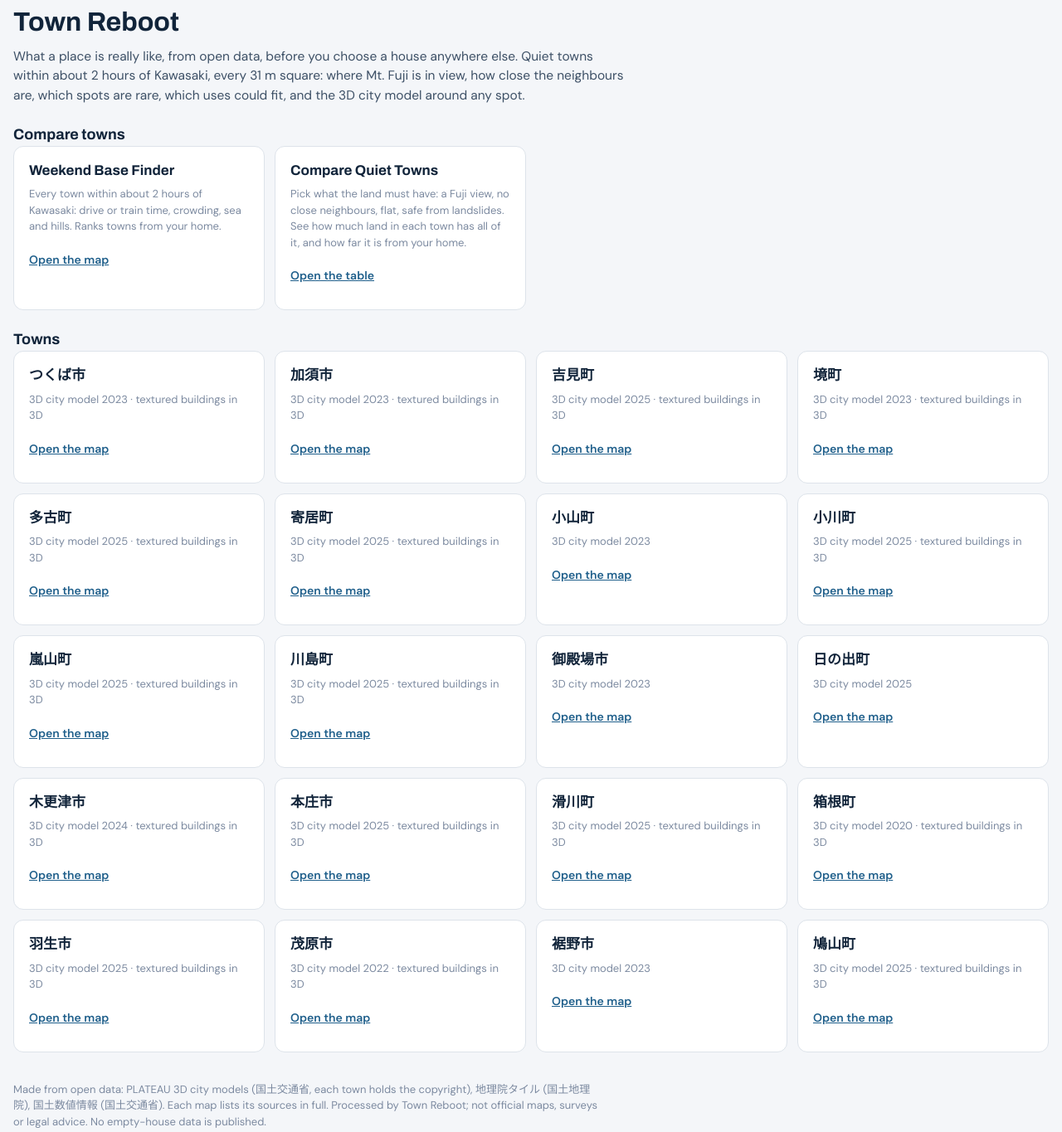
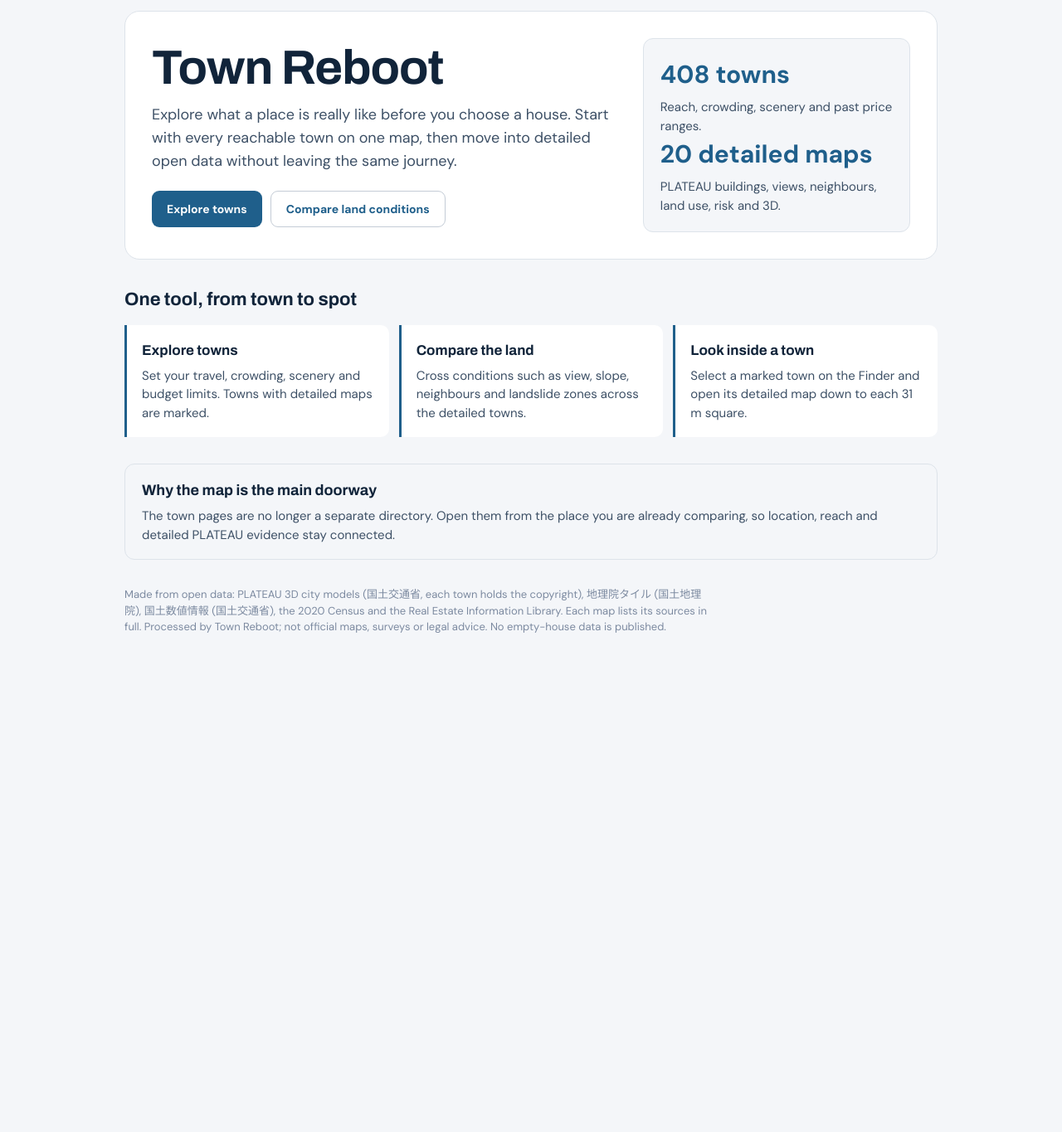
Before and after one commit to onuresen/onuresen.github.io, a plain HTML site: page town-reboot/index.html in a window 1280 px wide. Shown: the part 64-1429 px from the top of the page at 83% size. After the commit the page ends 886 px from the top, so only its background shows below. Drawn offline with Linux system fonts and the light colour scheme.

Commit message:
Town Reboot: make the map the main doorway

```diff
--- a/town-reboot/index.html
+++ b/town-reboot/index.html
@@ -1,5 +1,5 @@
 <!doctype html><html lang="en"><head><meta charset="utf-8"><meta name="viewport" content="width=device-width,initial-scale=1,viewport-fit=cover">
-<meta name="description" content="What a place is really like, from open data: Fuji views, neighbours, rare spots and uses for quiet towns around Tokyo, with 3D city models.">
+<meta name="description" content="Explore towns around Kawasaki on one map, compare land conditions, and open detailed PLATEAU town maps.">
 <title>Town Reboot</title><link rel="preconnect" href="https://fonts.gstatic.com" crossorigin><link rel="stylesheet" href="https://fonts.googleapis.com/css2?family=Archivo:wght@600;700&family=DM+Sans:wght@400;500;600;700&display=swap"><style>/* =============================================================================
    ui-base.css — Shared Tier-A base for the maker-layer tools
    VERSION 1.2.0   ·   CANONICAL SOURCE — edit ONLY here.
@@ -404,56 +404,25 @@ a { color: var(--accent); }
 .tr-wide { max-width: 1400px; margin: 0 auto; display: flex; flex-direction: column; gap: 22px; }
 .tr-lede { color: var(--text2); margin: 6px 0 0; max-width: 70ch; font-size: 15.5px; }
 </style><style>
-.grid{display:grid;grid-template-columns:repeat(auto-fill,minmax(min(100%,260px),1fr));gap:12px}
-.card{display:flex;flex-direction:column;gap:6px}.card h3{font-size:17px;margin:0}.card .meta{color:var(--text3);font-size:13px;margin:0}
-.links a{font-weight:600;font-size:14px}h1{font-size:32px;margin:0}h2{font-size:18px;margin:0}.foot{color:var(--text3);font-size:13px;max-width:80ch}
+.home-shell{max-width:980px;margin:0 auto;display:flex;flex-direction:column;gap:32px}
+.hero{display:grid;grid-template-columns:minmax(0,1.4fr) minmax(260px,.8fr);gap:28px;align-items:center;padding:32px;border:1px solid var(--border);border-radius:18px;background:var(--surface)}
+h1{font-size:clamp(34px,6vw,58px);line-height:1.02;margin:0;letter-spacing:-1px}.lede{font-size:18px;line-height:1.55;color:var(--text2);max-width:60ch;margin:14px 0 22px}
+.actions{display:flex;flex-wrap:wrap;gap:10px}.primary,.secondary{display:inline-flex;align-items:center;justify-content:center;min-height:44px;padding:0 18px;border-radius:9px;font-weight:700;text-decoration:none}
+.primary{background:var(--accent);color:var(--surface)}.secondary{border:1px solid var(--border2);color:var(--accent);background:var(--surface)}
+.scope{padding:20px;border-radius:12px;background:var(--bg);border:1px solid var(--border)}.scope strong{font-size:30px;display:block;color:var(--accent)}.scope p{margin:6px 0 0;color:var(--text2);font-size:15px}
+.journey h2{font-size:22px;margin:0 0 14px}.steps{display:grid;grid-template-columns:repeat(3,1fr);gap:12px}.step{padding:18px;border-left:3px solid var(--accent);background:var(--surface);border-radius:0 10px 10px 0}.step h3{font-size:17px;margin:0 0 6px}.step p{font-size:15px;line-height:1.5;color:var(--text2);margin:0}
+.note{padding:18px 20px;border:1px solid var(--border);border-radius:12px}.note h2{font-size:18px;margin:0 0 6px}.note p{margin:0;color:var(--text2);font-size:15px;line-height:1.5}.foot{color:var(--text3);font-size:13px;max-width:80ch;margin:0}
+@media(max-width:700px){.home-shell{gap:22px}.hero{grid-template-columns:1fr;padding:22px}.steps{grid-template-columns:1fr}.actions a{width:100%}}
 </style></head><body><div class="tr-page"><div class="tr-wide">
-<a class="back" href="https://onuresen.github.io/">onuresen.github.io</a>
-<header><h1>Town Reboot</h1><p class="tr-lede">What a place is really like, from open data, before you choose a house anywhere else. Quiet towns within about 2 hours of Kawasaki, every 31 m square: where Mt. Fuji is in view, how close the neighbours are, which spots are rare, which uses could fit, and the 3D city model around any spot.</p></header>
-<section><h2>Compare towns</h2><div class="grid">
-  <article class="card"><h3>Weekend Base Finder</h3><p class="meta">Every town within about 2 hours of Kawasaki: drive or train time, crowding, sea and hills. Ranks towns from your home.</p><p class="links"><a href="finder.html">Open the map</a></p></article>
-  <article class="card"><h3>Compare Quiet Towns</h3><p class="meta">Pick what the land must have: a Fuji view, no close neighbours, flat, safe from landslides. See how much land in each town has all of it, and how far it is from your home.</p><p class="links"><a href="compare.html">Open the table</a></p></article>
+<div class="home-shell"><a class="back" href="https://onuresen.github.io/">onuresen.github.io</a>
+<header class="hero"><div><h1>Town Reboot</h1><p class="lede">Explore what a place is really like before you choose a house. Start with every reachable town on one map, then move into detailed open data without leaving the same journey.</p>
+<div class="actions"><a class="primary" href="finder.html">Explore towns</a><a class="secondary" href="compare.html">Compare land conditions</a></div></div>
+<aside class="scope"><strong>408 towns</strong><p>Reach, crowding, scenery and past price ranges.</p><strong>20 detailed maps</strong><p>PLATEAU buildings, views, neighbours, land use, risk and 3D.</p></aside></header>
+<section class="journey"><h2>One tool, from town to spot</h2><div class="steps">
+<article class="step"><h3>Explore towns</h3><p>Set your travel, crowding, scenery and budget limits. Towns with detailed maps are marked.</p></article>
+<article class="step"><h3>Compare the land</h3><p>Cross conditions such as view, slope, neighbours and landslide zones across the detailed towns.</p></article>
+<article class="step"><h3>Look inside a town</h3><p>Select a marked town on the Finder and open its detailed map down to each 31 m square.</p></article>
 </div></section>
-<section><h2>Towns</h2><div class="grid">
-  <article class="card"><h3>つくば市</h3><p class="meta">3D city model 2023 · textured buildings in 3D</p>
-  <p class="links"><a href="view-08220.html">Open the map</a></p></article>
-  <article class="card"><h3>加須市</h3><p class="meta">3D city model 2023 · textured buildings in 3D</p>
-  <p class="links"><a href="view-11210.html">Open the map</a></p></article>
-  <article class="card"><h3>吉見町</h3><p class="meta">3D city model 2025 · textured buildings in 3D</p>
-  <p class="links"><a href="view-11347.html">Open the map</a></p></article>
-  <article class="card"><h3>境町</h3><p class="meta">3D city model 2023 · textured buildings in 3D</p>
-  <p class="links"><a href="view-08546.html">Open the map</a></p></article>
-  <article class="card"><h3>多古町</h3><p class="meta">3D city model 2025 · textured buildings in 3D</p>
-  <p class="links"><a href="view-12347.html">Open the map</a></p></article>
-  <article class="card"><h3>寄居町</h3><p class="meta">3D city model 2025 · textured buildings in 3D</p>
-  <p class="links"><a href="view-11408.html">Open the map</a></p></article>
-  <article class="card"><h3>小山町</h3><p class="meta">3D city model 2023</p>
-  <p class="links"><a href="view-22344.html">Open the map</a></p></article>
-  <article class="card"><h3>小川町</h3><p class="meta">3D city model 2025 · textured buildings in 3D</p>
-  <p class="links"><a href="view-11343.html">Open the map</a></p></article>
-  <article class="card"><h3>嵐山町</h3><p class="meta">3D city model 2025 · textured buildings in 3D</p>
-  <p class="links"><a href="view-11342.html">Open the map</a></p></article>
-  <article class="card"><h3>川島町</h3><p class="meta">3D city model 2025 · textured buildings in 3D</p>
-  <p class="links"><a href="view-11346.html">Open the map</a></p></article>
-  <article class="card"><h3>御殿場市</h3><p class="meta">3D city model 2023</p>
-  <p class="links"><a href="view-22215.html">Open the map</a></p></article>
-  <article class="card"><h3>日の出町</h3><p class="meta">3D city model 2025</p>
-  <p class="links"><a href="view-13305.html">Open the map</a></p></article>
-  <article class="card"><h3>木更津市</h3><p class="meta">3D city model 2024 · textured buildings in 3D</p>
-  <p class="links"><a href="view-12206.html">Open the map</a></p></article>
-  <article class="card"><h3>本庄市</h3><p class="meta">3D city model 2025 · textured buildings in 3D</p>
-  <p class="links"><a href="view-11211.html">Open the map</a></p></article>
-  <article class="card"><h3>滑川町</h3><p class="meta">3D city model 2025 · textured buildings in 3D</p>
-  <p class="links"><a href="view-11341.html">Open the map</a></p></article>
-  <article class="card"><h3>箱根町</h3><p class="meta">3D city model 2020 · textured buildings in 3D</p>
-  <p class="links"><a href="view-14382.html">Open the map</a></p></article>
-  <article class="card"><h3>羽生市</h3><p class="meta">3D city model 2025 · textured buildings in 3D</p>
-  <p class="links"><a href="view-11216.html">Open the map</a></p></article>
-  <article class="card"><h3>茂原市</h3><p class="meta">3D city model 2022 · textured buildings in 3D</p>
-  <p class="links"><a href="view-12210.html">Open the map</a></p></article>
-  <article class="card"><h3>裾野市</h3><p class="meta">3D city model 2023</p>
-  <p class="links"><a href="view-22220.html">Open the map</a></p></article>
-  <article class="card"><h3>鳩山町</h3><p class="meta">3D city model 2025 · textured buildings in 3D</p>
-  <p class="links"><a href="view-11348.html">Open the map</a></p></article></div></section>
-<p class="foot">Made from open data: PLATEAU 3D city models (国土交通省, each town holds the copyright), 地理院タイル (国土地理院), 国土数値情報 (国土交通省). Each map lists its sources in full. Processed by Town Reboot; not official maps, surveys or legal advice. No empty-house data is published.</p>
-</div></div></body></html>
+<section class="note"><h2>Why the map is the main doorway</h2><p>The town pages are no longer a separate directory. Open them from the place you are already comparing, so location, reach and detailed PLATEAU evidence stay connected.</p></section>
+<p class="foot">Made from open data: PLATEAU 3D city models (国土交通省, each town holds the copyright), 地理院タイル (国土地理院), 国土数値情報 (国土交通省), the 2020 Census and the Real Estate Information Library. Each map lists its sources in full. Processed by Town Reboot; not official maps, surveys or legal advice. No empty-house data is published.</p>
+</div></div></div></body></html>
```
Also changed, not shown: town-reboot/finder.html (+5 -3 lines).
